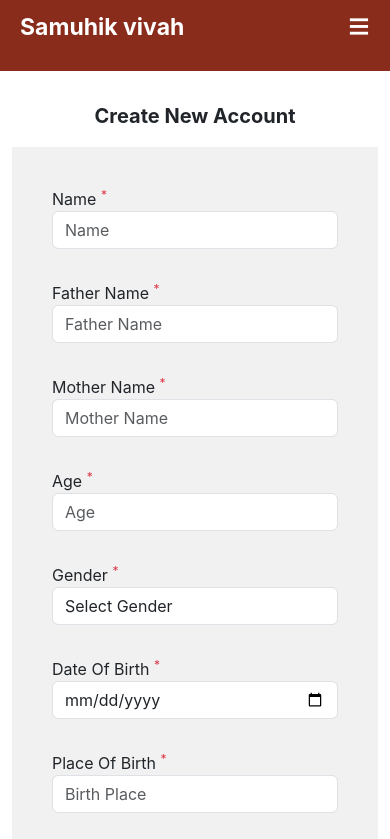
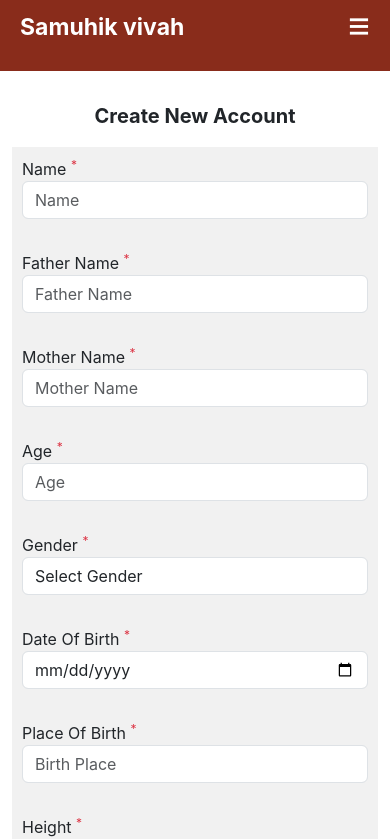
Before and after one commit to Mannumishra/sadi, a React (Create React App) app: page /signup in a window 390 px wide. Shown: the top 839 px of the page. Built offline with nearby package versions, Linux system fonts and the light colour scheme.

Commit message:
add chnage

```diff
--- a/src/Components/Signup/Signup.css
+++ b/src/Components/Signup/Signup.css
@@ -25,3 +25,10 @@
     border: 0px ;
     border-radius: 5px;
 }
+@media(max-width:768px){
+    .signupform {
+        width: 100%;
+        background-color: #f1f1f1;
+        padding: 10px;
+    }
+}
```
